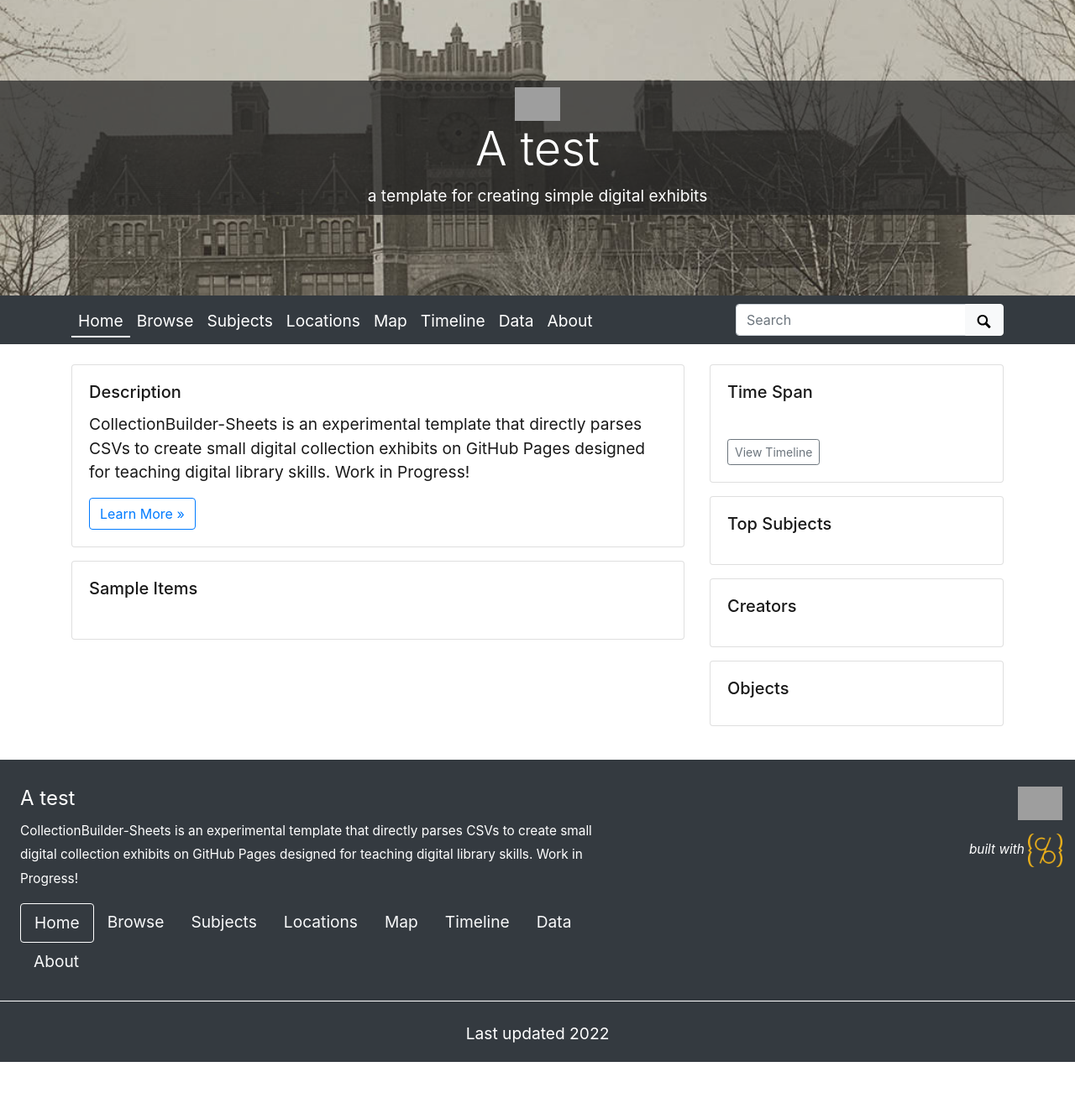
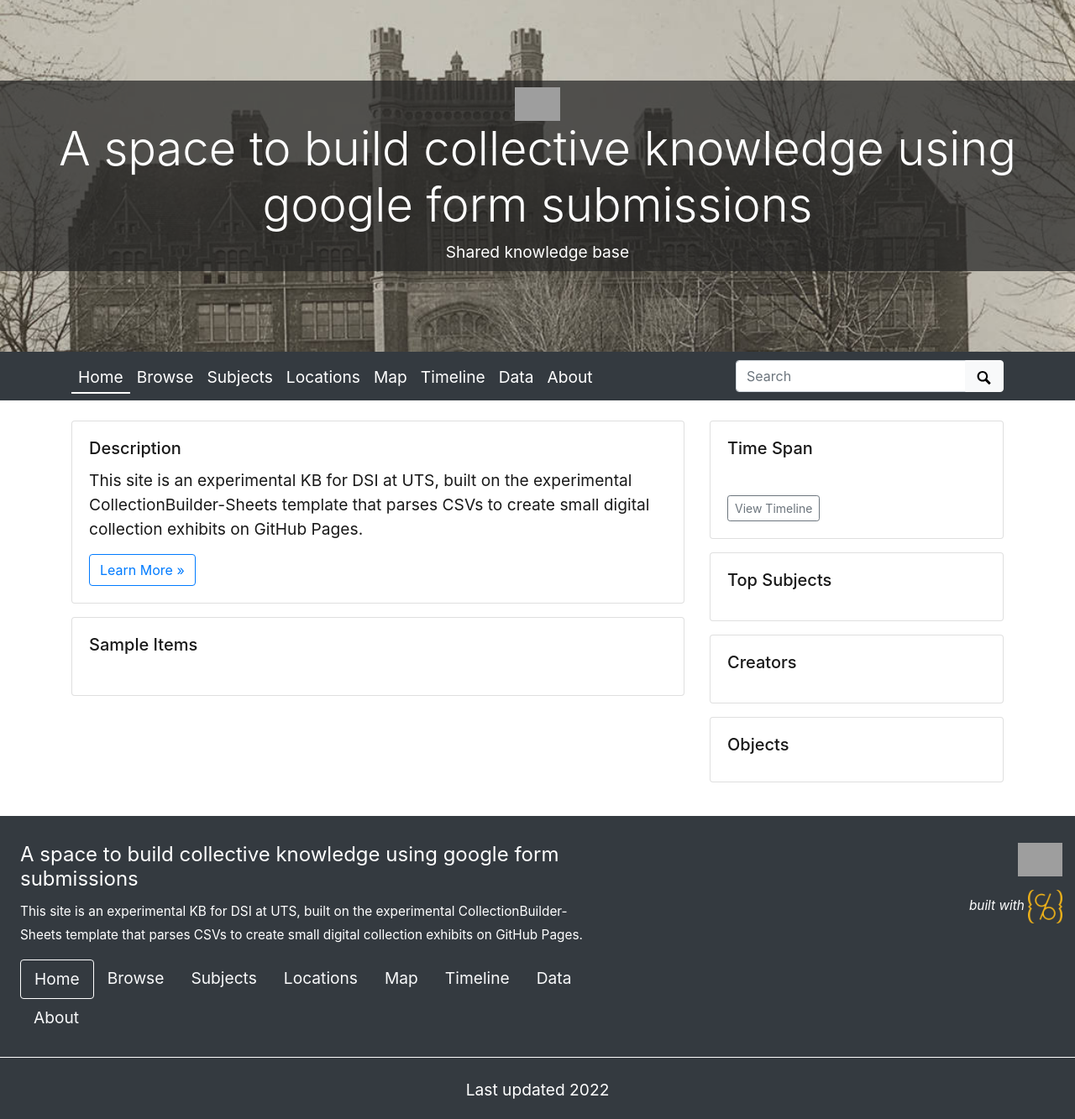
Before and after one commit to sjgknight/kb, a Jekyll site: the page built from index.md, in a window 1280 px wide. Shown: the whole page at 84% size. Built offline with Jekyll 4.4.1, drawn with Linux system fonts in a browser that asks for light colours; before the commit the page ends 1265 px from its top, so only the background shows below that; grey boxes are pictures that could not be loaded.

Commit message:
Update _config.yml

```diff
--- a/_config.yml
+++ b/_config.yml
@@ -20,14 +20,14 @@ source-code: https://github.com/sjgknight/DSI_collection_sheets
 # SITE SETTINGS
 #
 # title of site appears in banner
-title: A test
+title: A space to build collective knowledge using google form submissions
 # tagline, a short phrase that will appear throughout the site in the top banner
-tagline: a template for creating simple digital exhibits
+tagline: Shared knowledge base
 # description appears in meta tags and other locations
 # this description might appear in search result lists, keep around 160 characters max
-description: "CollectionBuilder-Sheets is an experimental template that directly parses CSVs to create small digital collection exhibits on GitHub Pages designed for teaching digital library skills. Work in Progress!"
+description: "This site is an experimental KB for DSI at UTS, built on the experimental CollectionBuilder-Sheets template that parses CSVs to create small digital collection exhibits on GitHub Pages."
 # creator of the digital collection, to appear in meta tags; we typically use our GitHub usernames but feel free to just use your name
-author: CollectionBuilder
+author: sjgknight
 
 ##########
 # COLLECTION SETTINGS
@@ -44,10 +44,10 @@ metadata-csv: https://docs.google.com/spreadsheets/d/e/2PACX-1vTS-x_CSAH7EtvK6EH
 # Site/Organization Branding
 #   Uncomment these and enter information for your organization (replacing the CDIL links and name below) if you'd like to brand your site with a logo
 #
-organization-name: "A test"
+organization-name: "Experimental DSI KB"
 organization-link:
-organization-logo-banner: https://cdil.lib.uidaho.edu/storying-extinction/assets/img/cdil.png
-organization-logo-nav: https://cdil.lib.uidaho.edu/assets/img/logo.png
+organization-logo-banner:
+organization-logo-nav: https://creds.netlify.app/media/logo_hub5e844eb53de03c7940cf3922b4a615a_1460_0x70_resize_lanczos_2.png
 
 
 ##########
```
